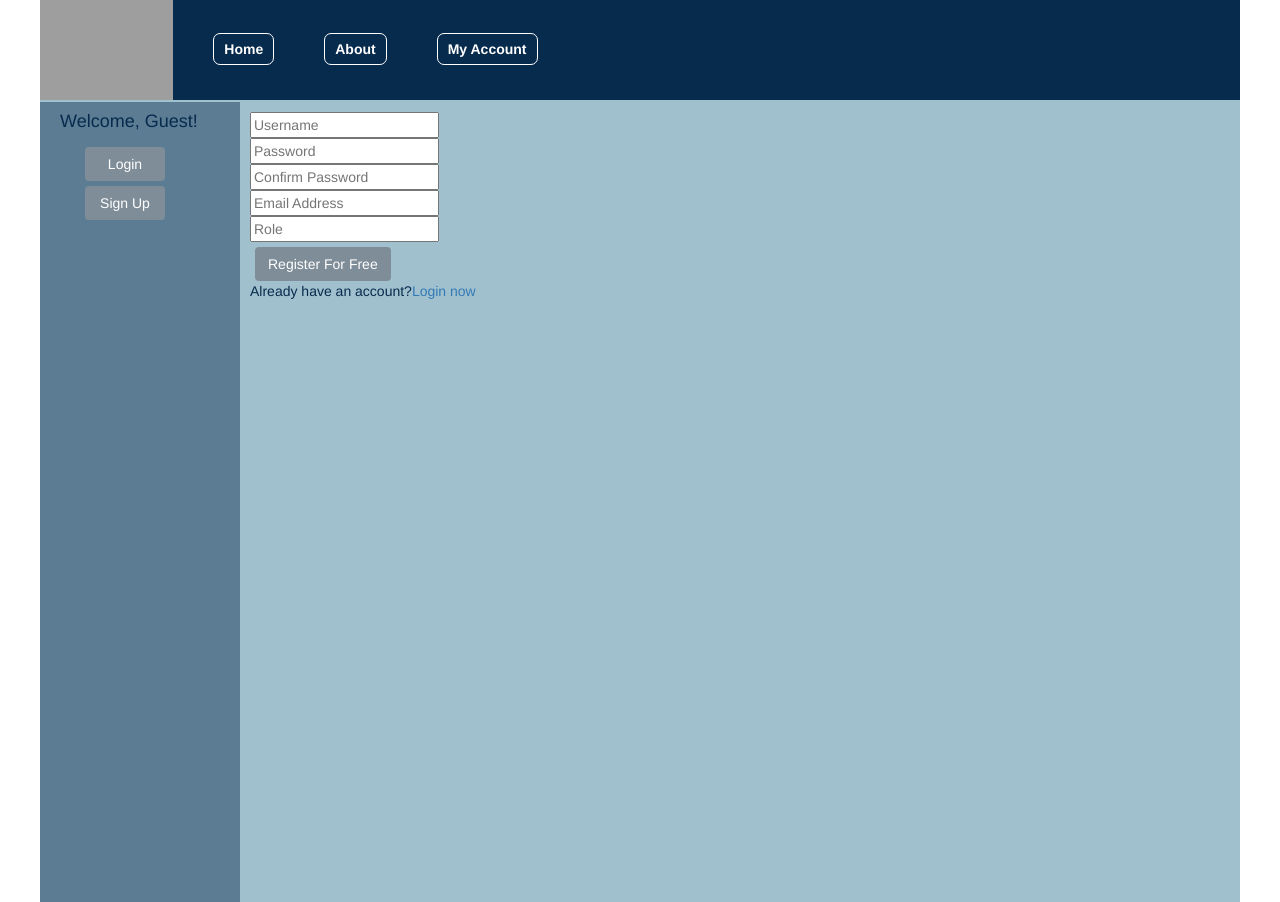
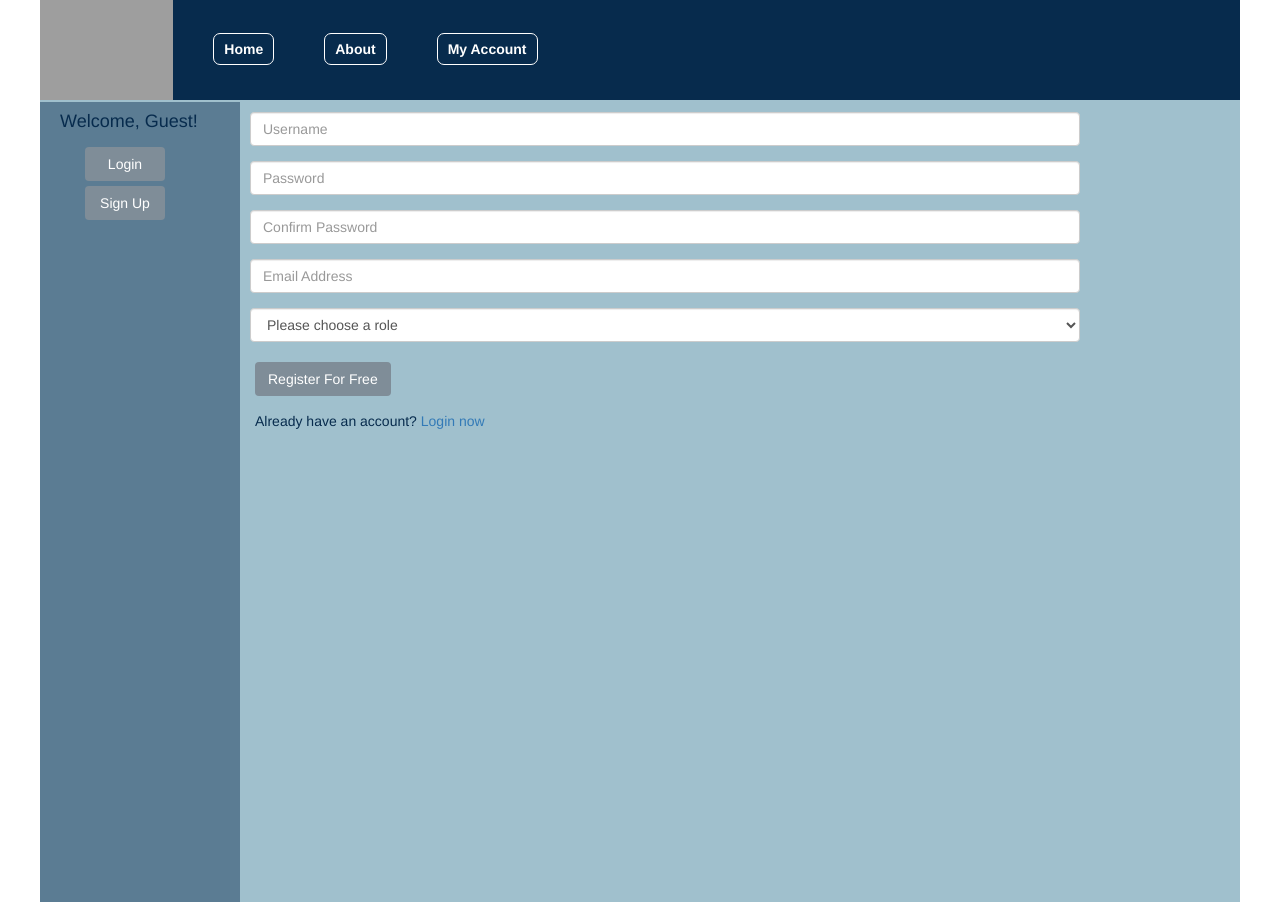
Before and after one commit to wuzhixiang88/Easy_Parcel_Clone, a React (Create React App) app in the folder client/: page /signup in a window 1280 px wide. Built offline with nearby package versions, Linux system fonts and the light colour scheme; grey boxes are pictures that could not be loaded.

Commit message:
add form validation and some styling

```diff
--- a/client/src/components/NavSidebar.jsx
+++ b/client/src/components/NavSidebar.jsx
@@ -3,7 +3,6 @@ import { Link } from "react-router-dom";
 
 const NavSidebar = ({ loggedInUserRole }) => {
   const [navSideBar, setNavSideBar] = useState();
-  console.log(loggedInUserRole);
 
   useEffect(() => {
     if (!loggedInUserRole) {
--- a/client/src/pages/AboutUsPage.jsx
+++ b/client/src/pages/AboutUsPage.jsx
@@ -8,6 +8,7 @@ const AboutUsPage = () => {
         <img
           className="images"
           src="https://i.imgur.com/tZqZIhB.png"
+          alt="..."
           width="400"
         />
 
@@ -38,6 +39,7 @@ const AboutUsPage = () => {
         <img
           className="images"
           src="https://i.imgur.com/8bCtIe9.png"
+          alt="..."
           width="400"
         />
       </div>
@@ -45,6 +47,7 @@ const AboutUsPage = () => {
         <img
           className="images"
           src="https://i.imgur.com/fEN6Mf7.png"
+          alt="..."
           width="400"
         />
 
--- a/client/src/pages/HomePage.jsx
+++ b/client/src/pages/HomePage.jsx
@@ -1,6 +1,7 @@
 import React from "react";
 import { Link } from "react-router-dom";
 import "bootstrap/dist/css/bootstrap.min.css";
+import Button from "react-bootstrap/Button";
 
 const HomePage = () => {
   return (
@@ -20,10 +21,10 @@ const HomePage = () => {
         <li>Book a Parcel!</li>
       </ul>
       <Link to="/login">
-        <button className="btn">Login</button>
+        <Button variant="secondary">Login</Button>
       </Link>
       <Link to="/signup">
-        <button className="btn">Sign Up</button>
+        <Button variant="secondary">Sign Up</Button>
       </Link>
     </div>
   );
--- a/client/src/pages/LoginPage.jsx
+++ b/client/src/pages/LoginPage.jsx
@@ -1,13 +1,32 @@
 import React, { useState } from "react";
 import { Link, useHistory } from "react-router-dom";
+import "bootstrap/dist/css/bootstrap.min.css";
+import Form from "react-bootstrap/Form";
+import Button from "react-bootstrap/Button";
 
 const LoginPage = ({ setLoggedInUserRole }) => {
   const [userDetails, setUserDetails] = useState({
     username: "",
     password: "",
   });
+  const history = useHistory();
+  const [errors, setErrors] = useState({});
 
-  const history = useHistory();
+  const findFormErrors = () => {
+    const { username, password } = userDetails;
+    const newErrors = {};
+
+    // username errors
+    if (!username || username === "") {
+      newErrors.username = "Username cannot be blank!";
+    }
+    // password errors
+    if (!password || password === "") {
+      newErrors.password = "Password cannot be blank!";
+    }
+
+    return newErrors;
+  };
 
   const handleInputChange = (e) => {
     const key = e.target.name;
@@ -17,9 +36,23 @@ const LoginPage = ({ setLoggedInUserRole }) => {
       ...userDetails,
       [key]: value,
     });
+
+    if (!!errors[key]) {
+      setErrors({
+        ...errors,
+        [key]: null,
+      });
+    }
   };
 
-  const handleClickLogin = async () => {
+  const handleClickLogin = async (e) => {
+    e.preventDefault();
+
+    const newErrors = findFormErrors();
+
+    if (Object.keys(newErrors).length > 0) {
+      setErrors(newErrors);
+    } else {
       const response = await fetch("/api/users/login", {
         method: "POST",
         headers: {
@@ -39,42 +72,62 @@ const LoginPage = ({ setLoggedInUserRole }) => {
         localStorage.setItem("username", result.username);
         localStorage.setItem("role", result.role);
         setLoggedInUserRole(result.role);
-    }
 
-    if (response.ok && result.role.toLowerCase() === "customer") {
+        if (result.role.toLowerCase() === "customer") {
           history.push("/customer");
-    } else if (response.ok && result.role.toLowerCase() === "deliveryman") {
+        } else if (result.role.toLowerCase() === "deliveryman") {
           history.push("/deliveryman");
         }
+      }
+    }
+  };
+
+  const style = {
+    color: "red",
+    marginLeft: "0.5rem",
   };
 
   return (
     <>
       <div>
-        <input
+        <Form>
+          <Form.Group>
+            <Form.Control
               name="username"
               placeholder="Username"
               value={userDetails.username}
               onChange={handleInputChange}
+              isInvalid={!!errors.username}
             />
-      </div>
-      <div>
-        <input
+            <Form.Control.Feedback type="invalid" style={style}>
+              {errors.username}
+            </Form.Control.Feedback>
+          </Form.Group>
+          <Form.Group>
+            <Form.Control
               type="password"
               name="password"
               placeholder="Password"
               value={userDetails.password}
               onChange={handleInputChange}
+              isInvalid={!!errors.password}
             />
+            <Form.Control.Feedback type="invalid" style={style}>
+              {errors.password}
+            </Form.Control.Feedback>
+          </Form.Group>
+          <Form.Group>
+            <Button variant="secondary" onClick={handleClickLogin}>
+              Login
+            </Button>
+          </Form.Group>
+        </Form>
       </div>
       <div>
-        <button className="btn" onClick={handleClickLogin}>
-          Login
-        </button>
-      </div>
-      <div>
+        <p style={{ marginLeft: "0.5rem" }}>
           Don't have an account?
-        <Link to="/signup">Register now</Link>
+          <Link to="/signup"> Register now</Link>
+        </p>
       </div>
     </>
   );
--- a/client/src/pages/RegisterPage.jsx
+++ b/client/src/pages/RegisterPage.jsx
@@ -1,5 +1,8 @@
 import React, { useState } from "react";
 import { Link, useHistory } from "react-router-dom";
+import "bootstrap/dist/css/bootstrap.min.css";
+import Form from "react-bootstrap/Form";
+import Button from "react-bootstrap/Button";
 
 const RegisterPage = () => {
   const [registerDetails, setRegisterDetails] = useState({
@@ -9,8 +12,38 @@ const RegisterPage = () => {
     email: "",
     role: "",
   });
+  const history = useHistory();
+  const [errors, setErrors] = useState({});
 
-  const history = useHistory();
+  const findFormErrors = () => {
+    const { username, password, confirmpw, email, role } = registerDetails;
+    const newErrors = {};
+
+    // username errors
+    if (!username || username === "") {
+      newErrors.username = "Username cannot be blank!";
+    } else if (username.length > 15) {
+      newErrors.username = "Username is too long!";
+    }
+    // password errors
+    if (!password || password === "") {
+      newErrors.password = "Password cannot be blank!";
+    }
+    // confirm password errors
+    if (!confirmpw || confirmpw === "") {
+      newErrors.confirmpw = "Confirm password cannot be blank!";
+    }
+    // email errors
+    if (!email || email === "") {
+      newErrors.email = "Email cannot be blank!";
+    }
+    // role errors
+    if (!role || role === "") {
+      newErrors.role = "Select a role!";
+    }
+
+    return newErrors;
+  };
 
   const handleInputChange = (e) => {
     const key = e.target.name;
@@ -20,9 +53,23 @@ const RegisterPage = () => {
       ...registerDetails,
       [key]: value,
     });
+
+    if (!!errors[key]) {
+      setErrors({
+        ...errors,
+        [key]: null,
+      });
+    }
   };
 
-  const handClickRegister = async () => {
+  const handClickRegister = async (e) => {
+    e.preventDefault();
+
+    const newErrors = findFormErrors();
+
+    if (Object.keys(newErrors).length > 0) {
+      setErrors(newErrors);
+    } else {
       const response = await fetch("/api/users/signup", {
         method: "POST",
         headers: {
@@ -36,67 +83,103 @@ const RegisterPage = () => {
           role: registerDetails.role,
         }),
       });
-
       if (response.ok) {
         history.push("/login");
       }
+    }
+  };
+
+  const style = {
+    color: "red",
+    marginLeft: "0.5rem",
   };
 
   return (
     <>
       <div>
-        <input
+        <Form>
+          <Form.Group>
+            <Form.Control
               type="text"
               name="username"
               placeholder="Username"
               value={registerDetails.username}
               onChange={handleInputChange}
+              isInvalid={!!errors.username}
             />
-      </div>
-      <div>
-        <input
+            <Form.Control.Feedback type="invalid" style={style}>
+              {errors.username}
+            </Form.Control.Feedback>
+          </Form.Group>
+          <Form.Group>
+            <Form.Control
               type="password"
               name="password"
               placeholder="Password"
               value={registerDetails.password}
               onChange={handleInputChange}
+              isInvalid={!!errors.password}
             />
-      </div>
-      <div>
-        <input
+            <Form.Control.Feedback type="invalid" style={style}>
+              {errors.password}
+            </Form.Control.Feedback>
+          </Form.Group>
+          <Form.Group>
+            <Form.Control
               type="password"
               name="confirmpw"
               placeholder="Confirm Password"
               value={registerDetails.confirmpw}
               onChange={handleInputChange}
+              isInvalid={!!errors.confirmpw}
             />
-      </div>
-      <div>
-        <input
+            <Form.Control.Feedback type="invalid" style={style}>
+              {errors.confirmpw}
+            </Form.Control.Feedback>
+          </Form.Group>
+          <Form.Group>
+            <Form.Control
               type="text"
               name="email"
               placeholder="Email Address"
               value={registerDetails.email}
               onChange={handleInputChange}
+              isInvalid={!!errors.email}
             />
+            <Form.Control.Feedback type="invalid" style={style}>
+              {errors.email}
+            </Form.Control.Feedback>
+          </Form.Group>
+          <Form.Group>
+            <Form.Control
+              as="select"
+              name="role"
+              value={registerDetails.role}
+              onChange={handleInputChange}
+              isInvalid={!!errors.role}
+            >
+              <option value="" selected hidden>
+                Please choose a role
+              </option>
+              <option value="customer">Customer</option>
+              <option value="deliveryman">Deliveryman</option>
+            </Form.Control>
+            <Form.Control.Feedback type="invalid" style={style}>
+              {errors.role}
+            </Form.Control.Feedback>
+          </Form.Group>
+          <Form.Group>
+            <Button variant="secondary" onClick={handClickRegister}>
+              Register For Free
+            </Button>
+          </Form.Group>
+        </Form>
       </div>
       <div>
-        <input
-          type="text"
-          name="role"
-          placeholder="Role"
-          value={registerDetails.role}
-          onChange={handleInputChange}
-        />
-      </div>
-      <div>
-        <button className="btn" onClick={handClickRegister}>
-          Register For Free
-        </button>
-      </div>
-      <div>
+        <p style={{ marginLeft: "0.5rem" }}>
           Already have an account?
-        <Link to="/login">Login now</Link>
+          <Link to="/login"> Login now</Link>
+        </p>
       </div>
     </>
   );
```
Lines whose indentation alone changed are shown as unchanged.
